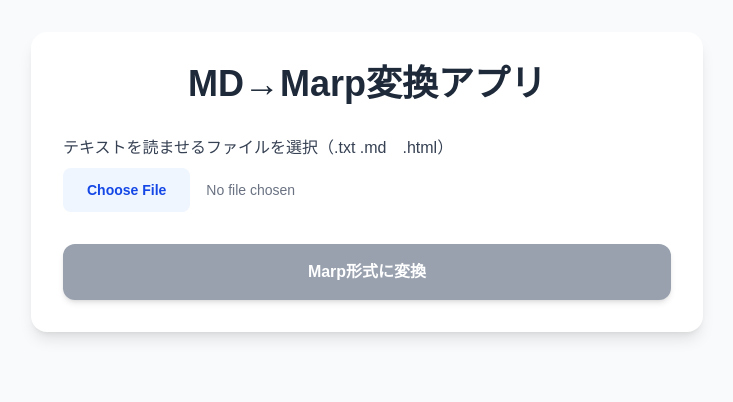
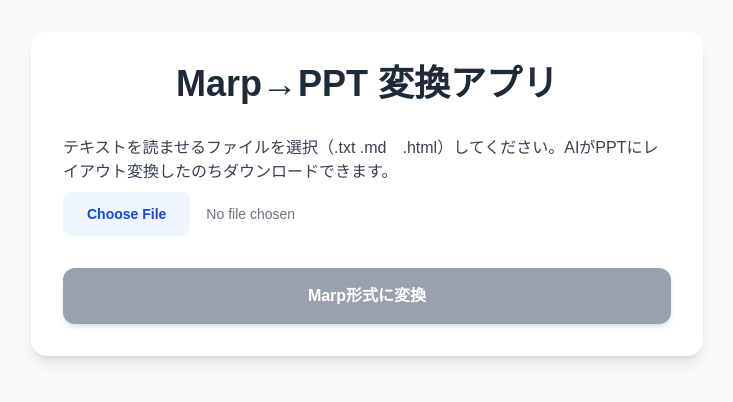
Before and after one commit to junhongo-ccs/marp-converter-app, a Next.js app in the folder marp-app/: page / in a window 1280 px wide. Shown: the top 402 px of the page, without its empty margins (273-1006 px from the left). Built offline with nearby package versions, Linux system fonts and the light colour scheme.

Commit message:
テキストを丁寧に

```diff
--- a/marp-app/app/page.tsx
+++ b/marp-app/app/page.tsx
@@ -85,14 +85,14 @@ export default function Home() {
     <div className="min-h-screen p-8 bg-gray-50">
       <div className="max-w-2xl mx-auto bg-white rounded-2xl shadow-lg p-8">
         <h1 className="text-4xl font-bold mb-8 text-center text-gray-800">
-          MD→Marp変換アプリ
+          Marp→PPT 変換アプリ
         </h1>
 
         <div className="space-y-8">
           {/* ファイル選択エリア */}
           <div className="space-y-2">
             <label className="block text-base font-medium text-gray-700">
-              テキストを読ませるファイルを選択（.txt .md　.html）
+              テキストを読ませるファイルを選択（.txt .md　.html）してください。AIがPPTにレイアウト変換したのちダウンロードできます。
             </label>
             <input
               type="file"
```
